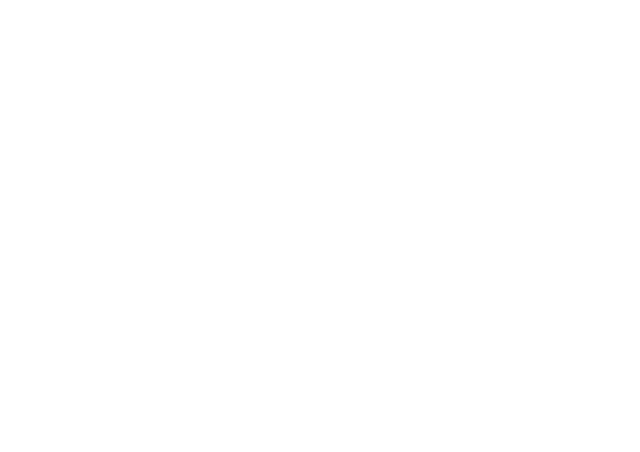
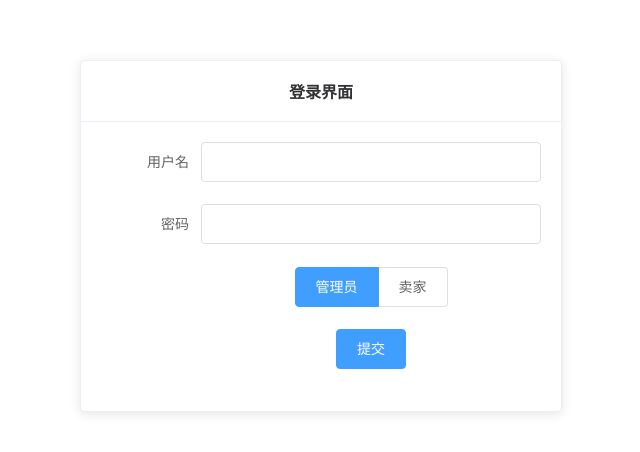
Before and after one commit to dazhige666/MyEcommerce_FrontEnd, a Vue app: page /Login in a window 1280 px wide. Shown: the part 180-632 px from the top of the page, without its empty margins (319-959 px from the left). Built offline with nearby package versions, Linux system fonts and the light colour scheme.

Commit message:
2024.6.17

```diff
--- /dev/null
+++ b/src/components/LoginVue.vue
@@ -0,0 +1,130 @@
+<script >
+export default {
+  name:"LoginVue",
+  data() {
+    var validatePassword = (rule, value, callback) => {
+      if (value === '') {
+        callback(new Error('请输入密码'));
+      } else {
+        callback();
+      }
+    };
+    var validateUsername = (rule, value, callback) => {
+      if (value === '') {
+        callback(new Error('请输入用户名'));
+      } else {
+        callback();
+      }
+    }
+
+    return {
+      ruleForm: {
+        username: "",
+        password: "",
+        role: '2'
+      },
+      rules: {
+        password: [
+          {validator: validatePassword, trigger: 'blur'}
+        ],
+        username: [
+          {validator: validateUsername, trigger: 'blur'}
+        ],
+
+      },
+
+
+    }
+
+
+      },
+  methods: {
+    submitForm(formName) {
+      this.$refs[formName].validate((valid) => {
+        if (valid) {
+          alert('submit!');
+
+          axios.post('back/login', {
+            username: this.ruleForm.username,
+            password: this.ruleForm.password,
+            role: this.ruleForm.role,
+          }).then(e=>{
+            console.log(e);
+            if(e.data.code==600){
+              this.$router.push('/menu');
+              this.$message.success(e.data.message);
+            }
+            else{
+              console.log('error submit!!');
+              this.$message.error(e.data.message);
+              return false;
+            }
+          })
+
+        } else {
+          console.log('error submit!!');
+          return false;
+        }
+      });
+    },
+
+  }
+    }
+
+</script>
+
+<template>
+  <div >
+    <el-card style="margin: 240px auto 120px auto" class="box-card">
+      <div slot="header" class="clearfix">
+        <b>登录界面</b>
+      </div>
+      <el-form :model="ruleForm" status-icon :rules="rules" ref="ruleForm" label-width="100px" class="demo-ruleForm">
+        <el-form-item label="用户名" prop="username">
+          <el-input type="text" v-model="ruleForm.username" autocomplete="off"></el-input>
+        </el-form-item>
+        <el-form-item label="密码" prop="password">
+          <el-input type="password" v-model="ruleForm.password" autocomplete="off"></el-input>
+        </el-form-item>
+        <el-form-item>
+          <el-radio-group v-model="ruleForm.role">
+            <el-radio-button label="2">管理员</el-radio-button>
+            <el-radio-button label="1">卖家</el-radio-button>
+          </el-radio-group>
+        </el-form-item>
+        <el-form-item>
+          <el-button type="primary" @click="submitForm('ruleForm')">提交</el-button>
+        </el-form-item>
+
+
+      </el-form>
+    </el-card>
+  </div>
+
+
+</template>
+
+<style scoped>
+.text {
+  font-size: 14px;
+}
+
+.item {
+  margin-bottom: 18px;
+}
+
+.clearfix:before,
+.clearfix:after {
+  display: table;
+  content: "";
+}
+.clearfix:after {
+  clear: both
+}
+
+.box-card {
+  width: 480px;
+}
+
+
+</style>
--- a/src/router/index.js
+++ b/src/router/index.js
@@ -4,10 +4,16 @@ import HomeView from '../views/HomeView.vue'
 import UserView from '../views/UserView.vue'
 import MenuVue from '../components/MenuVue.vue'
 import userView from "@/views/UserView.vue";
+import LoginVue from "@/components/LoginVue.vue";
 
 Vue.use(VueRouter)
 
 const routes = [
+  {
+    path:'/Login',
+    name:'Login',
+    component: LoginVue
+  },
   {
     path: '/',
     name: 'home',
--- a/src/views/UserView.vue
+++ b/src/views/UserView.vue
@@ -163,7 +163,9 @@ export default {
         email:this.form.email,
         phone:this.form.phone,
       }).then((e) => {
-        e.data.code = 600? location.reload():this.$message.error(e.data.message)
+        e.data.code === 600?
+            location.reload()
+            :this.$message.error(e.data.message)
       })
       this.form = {
         id: '0',
```
